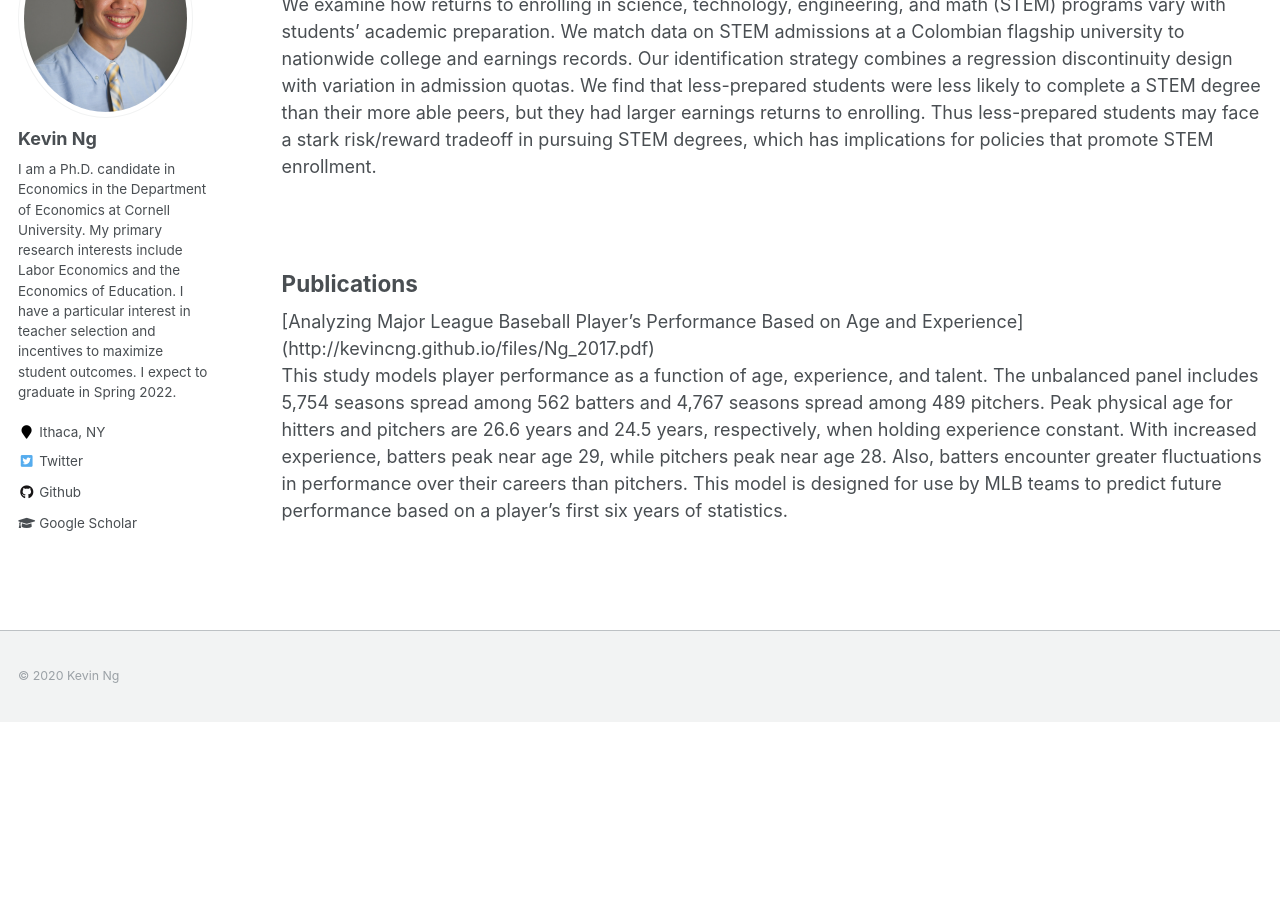
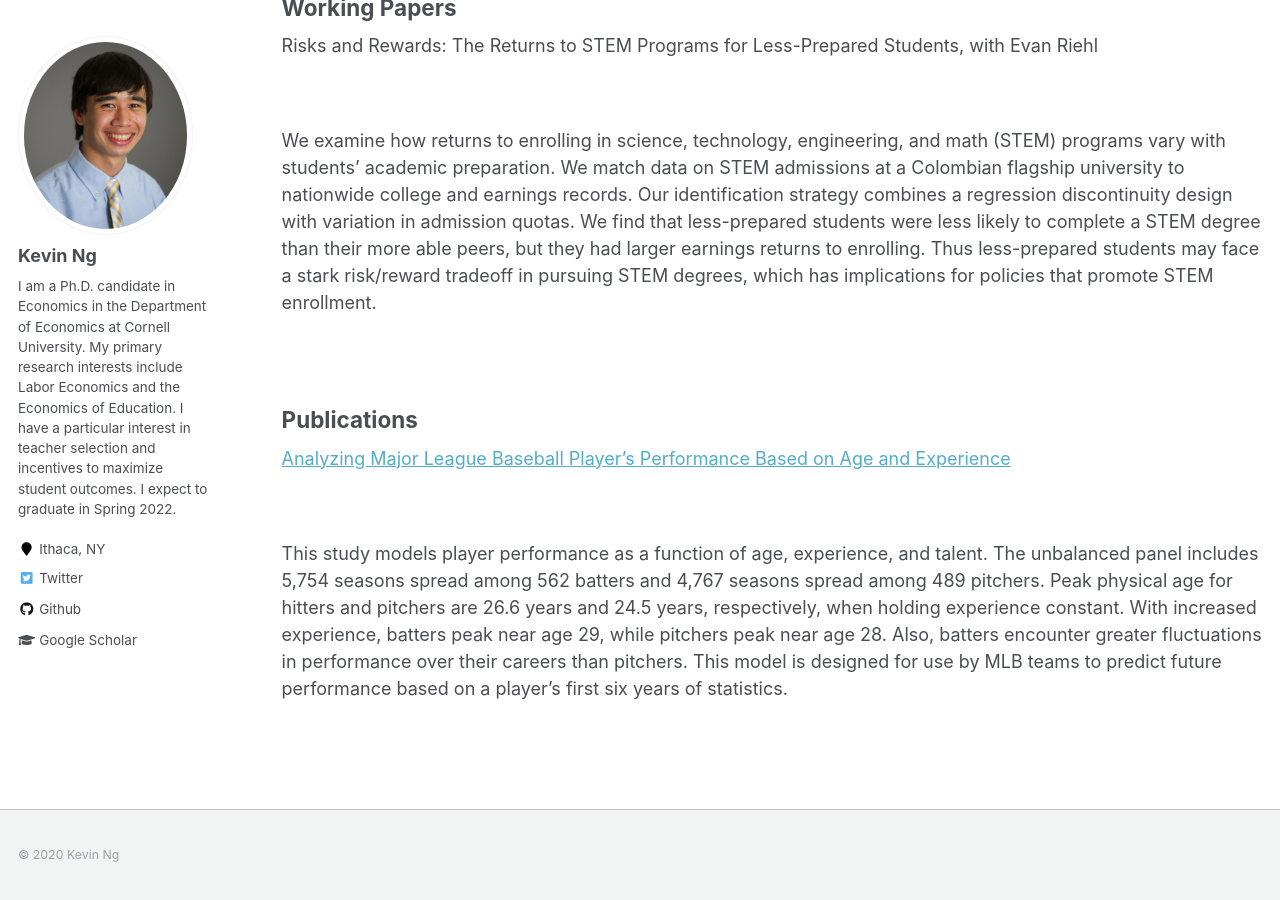
Before and after one commit to KevinCNg/kevincng.github.io, a Jekyll site: the page built from _pages/research.md, in a window 1280 px wide and 900 px high, scrolled down 691 px. Built offline with Jekyll 4.4.1, drawn with Linux system fonts in a browser that asks for light colours; before the commit the page ends 1413 px from its top, so only the background shows below that.

Commit message:
Update research.md

```diff
--- a/_pages/research.md
+++ b/_pages/research.md
@@ -5,14 +5,14 @@ permalink: /research/
 author_profile: true
 ---
 <h2> Job Market Paper </h2>
-<div> The Effect of Teacher Tenure and Job Security on Performance</div>
+<div> The Effect of Teacher Tenure and Job Security on Performance</div><br>
 <div>This study examines the costs and benefits of tenure by leveraging quasi-experimental variation from the 2012 Teacher Effectiveness and Accountability for the Children of New Jersey (TEACHNJ) Act. This law lengthened the time needed to earn tenure from three years to four years. I estimate the causal impact of teacher tenure on teacher motivation, as measured by value-added and teacher evaluations. A differences-in-differences model estimates the effect of tenure by comparing fourth-year tenured teachers (hired before TEACHNJ) to fourth-year pretenured teachers (hired after TEACHNJ). If there is reduced effort in response to tenure, tenured teachers would have lower value-added than pretenured teachers conditional on experience. I also conduct a Regression Discontinuity Design relying on discontinuities in job security around evaluation score thresholds to estimate tenure's effects on lower performing teachers later in their careers. Finally, the study evaluates changes in the teacher labor market in response to the policy change. </div><br>
 
 <h2> Working Papers </h2>
-<div>Risks and Rewards: The Returns to STEM Programs for Less-Prepared Students, with Evan Riehl</div>
+<div>Risks and Rewards: The Returns to STEM Programs for Less-Prepared Students, with Evan Riehl</div><br>
 <div>We examine how returns to enrolling in science, technology, engineering, and math (STEM) programs vary with students’ academic preparation. We match data on STEM admissions at a Colombian flagship university to nationwide college and earnings records. Our identification strategy combines a regression discontinuity design with variation in admission quotas. We find that less-prepared students were less likely to complete a STEM degree than their more able peers, but they had larger earnings returns to enrolling. Thus less-prepared students may face a stark risk/reward tradeoff in pursuing STEM degrees, which has implications for policies that promote STEM enrollment.</div> <br>
 
 
 <h2> Publications </h2>
-<div>[Analyzing Major League Baseball Player’s Performance Based on Age and Experience](http://kevincng.github.io/files/Ng_2017.pdf)</div>
+<div><a href="http://kevincng.github.io/files/Ng_2017.pdf">Analyzing Major League Baseball Player’s Performance Based on Age and Experience</a></div><br>
 <div>This study models player performance as a function of age, experience, and talent. The unbalanced panel includes 5,754 seasons spread among 562 batters and 4,767 seasons spread among 489 pitchers. Peak physical age for hitters and pitchers are 26.6 years and 24.5 years, respectively, when holding experience constant. With increased experience, batters peak near age 29, while pitchers peak near age 28. Also, batters encounter greater fluctuations in performance over their careers than pitchers. This model is designed for use by MLB teams to predict future performance based on a player’s first six years of statistics. </div>
```
